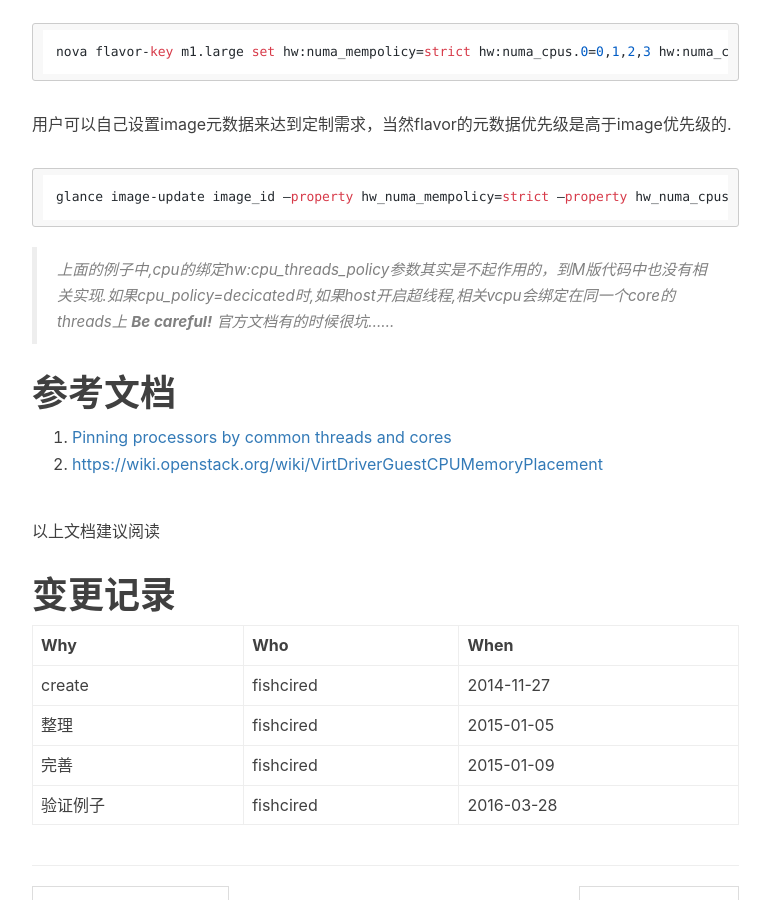
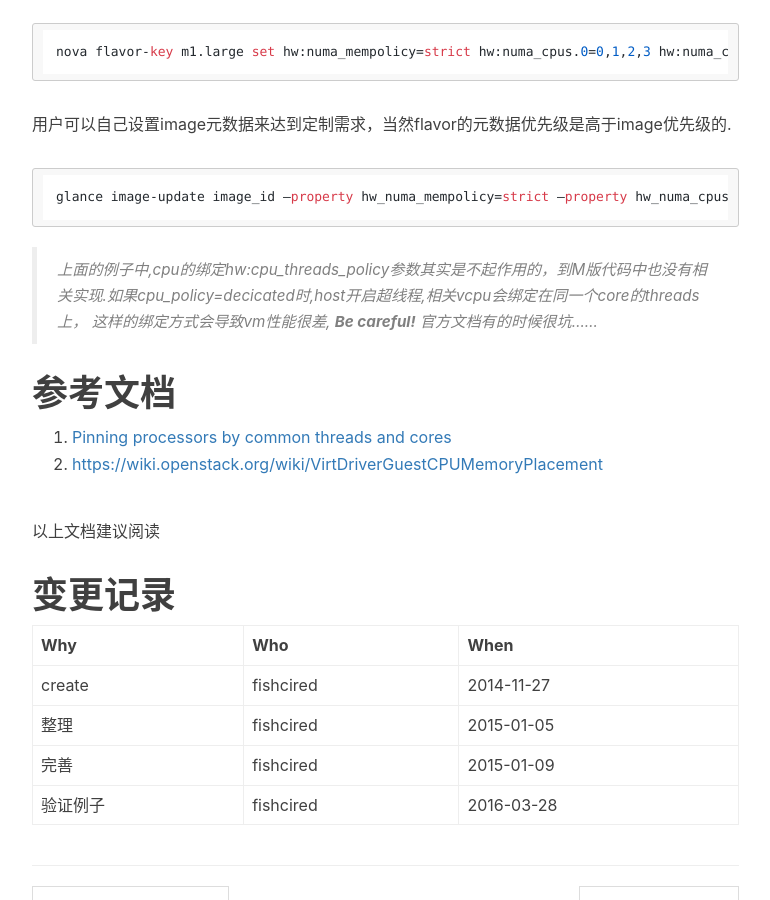
Before and after one commit to fishcried/fishcried.github.io, a Jekyll site: the page built from _posts/2015-01-09-cpu_bindings.md, in a window 1280 px wide and 900 px high, scrolled down 3153 px. Shown: the whole window, without its empty margins (233-1003 px from the left). Built offline with Jekyll 4.4.1, drawn with Linux system fonts in a browser that asks for light colours; nearby versions of some CDN libraries; comment, search, counter and statistics services are not loaded.

Commit message:
修改错别字.

```diff
--- a/_posts/2015-01-09-cpu_bindings.md
+++ b/_posts/2015-01-09-cpu_bindings.md
@@ -92,8 +92,8 @@
 
     glance image-update image_id –property hw_numa_mempolicy=strict –property hw_numa_cpus.0=0,1,2,3 –property hw_numa_cpus.1=4,5,6,7 –property hw_numa_mem.0=1 –property hw_numa_mem.1=1 --property hw_cpu_policy=decicated --property hw_cpu_threads_policy=separate
 
-> 上面的例子中,cpu的绑定hw:cpu_threads_policy参数其实是不起作用的，到M版代码中也没有相关实现.如果cpu_policy=decicated时,如果host开启超线程,相关vcpu会绑定在同一个core的threads上
-> **Be careful!** 官方文档有的时候很坑......
+> 上面的例子中,cpu的绑定hw:cpu_threads_policy参数其实是不起作用的，到M版代码中也没有相关实现.如果cpu_policy=decicated时,host开启超线程,相关vcpu会绑定在同一个core的threads上，
+> 这样的绑定方式会导致vm性能很差, **Be careful!** 官方文档有的时候很坑......
 
 # 参考文档
 
```
Also changed, not shown: other parts of _posts/2015-01-09-cpu_bindings.md (+1 -1 lines).
